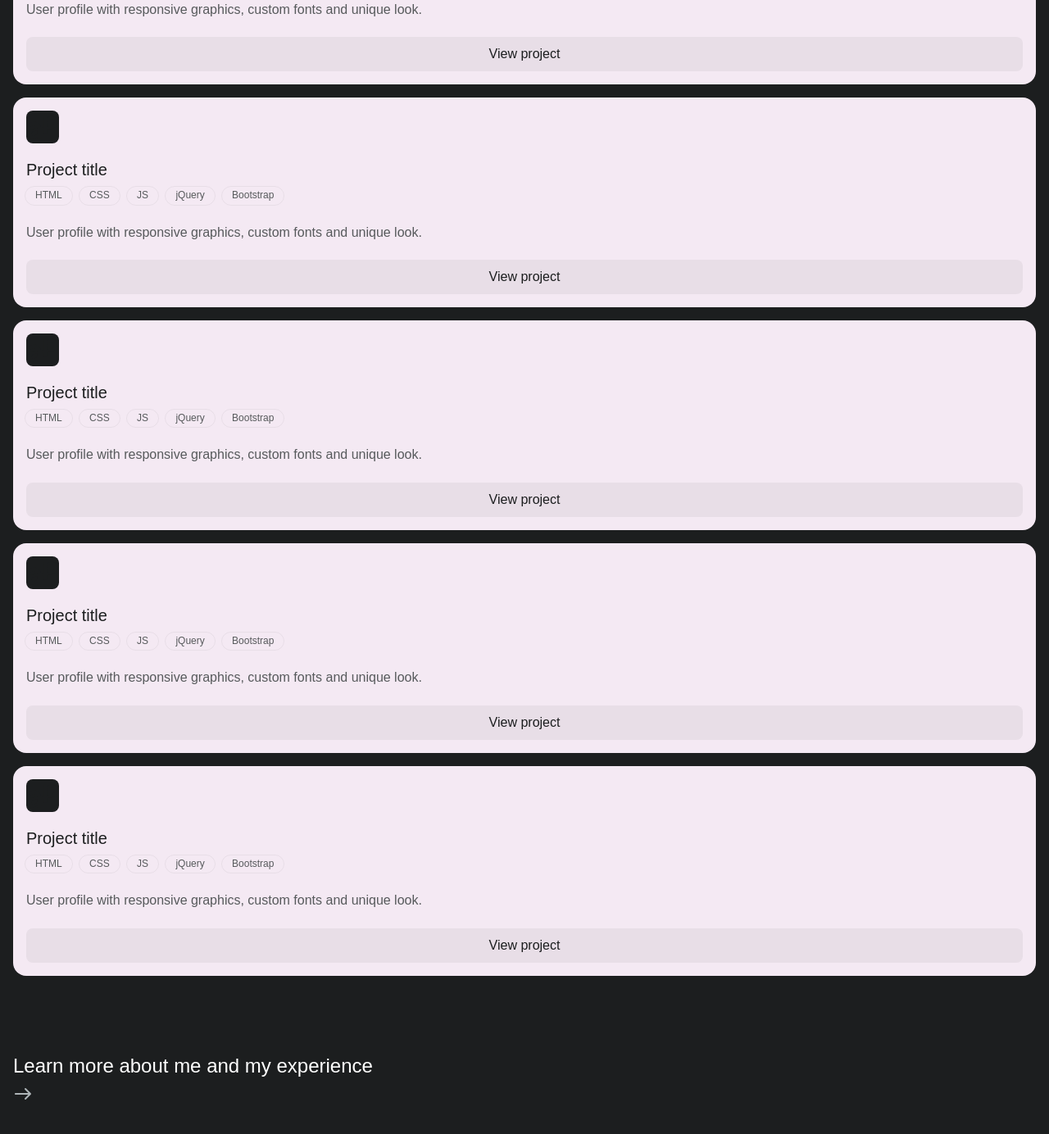
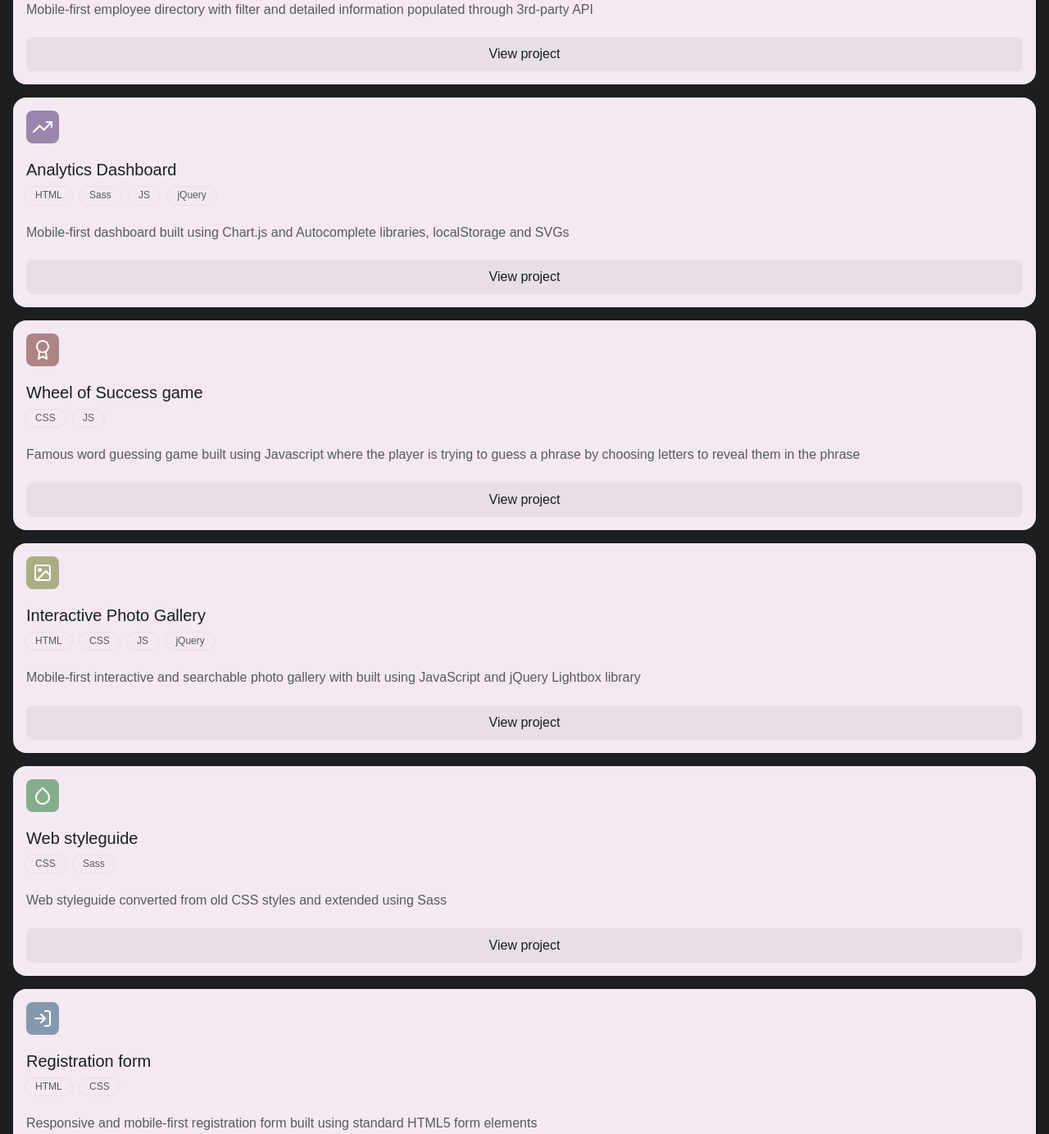
Before and after one commit to Anpoli13/Project_9_Portfolio_Anna_Politylo, a plain HTML site: page index.html in a window 1280 px wide. Shown: the part 513-1897 px from the top of the page at 82% size. Drawn offline with Linux system fonts and the light colour scheme; a web font is replaced by a local one.

Commit message:
add icons and content

```diff
--- a/index.html
+++ b/index.html
@@ -55,77 +55,80 @@
 
         <container class="projects">
 
-            <h2 class="label">Selected work</h2>
+            <h2 class="label">Selected projects</h2>
 
             <div class="card">
-                <img src="img/logo.svg" alt="" class="project-icon">
-                <h3>Project title</h2>
+                <img src="img/employee-directory-icon.svg" alt="employee-directory-icon" class="project-icon">
+                <h3>Employee Directory</h2>
+                <ul>
+                    <li>HTML</li>
+                    <li>Sass</li>
+                    <li>JS</li>
+                    <li>API</li>
+                </ul>
+                <p>Mobile-first employee directory with filter and detailed information populated through 3rd-party API</p>
+                <a href="https://employee-directory.politylo.xyz" target="_blank" class="card-btn">View project</a>
+            </div>
+
+            <div class="card">
+                <img src="img/analytics-dashbouard.svg" alt="analytics-dashbouard" class="project-icon">
+                <h3>Analytics Dashboard</h2>
+                <ul>
+                    <li>HTML</li>
+                    <li>Sass</li>
+                    <li>JS</li>
+                    <li>jQuery</li>
+                </ul>
+                <p>Mobile-first dashboard built using Chart.js and Autocomplete libraries, localStorage and SVGs</p>
+                <a href="https://webapp-dashboard.politylo.xyz" class="card-btn">View project</a>
+            </div>
+
+            <div class="card">
+                <img src="img/game-icon.svg" alt="game-icon" class="project-icon">
+                <h3>Wheel of Success game</h2>
+                <ul>
+                    <li>CSS</li>
+                    <li>JS</li>
+                </ul>
+                <p>Famous word guessing game built using Javascript where the player is trying to guess a phrase by choosing letters to reveal them in the phrase</p>
+                <a href="https://game-show-app.politylo.xyz" class="card-btn">View project</a>
+            </div>
+
+            <div class="card">
+                <img src="img/photo-gallery-icon.svg" alt="photo-gallery-icon" class="project-icon">
+                <h3>Interactive Photo Gallery</h2>
                 <ul>
                     <li>HTML</li>
                     <li>CSS</li>
                     <li>JS</li>
                     <li>jQuery</li>
-                    <li>Bootstrap</li>
                 </ul>
-                <p>User profile with responsive graphics, custom fonts and unique look.</p>
-                <a href="" target="_blank" class="card-btn">View project</a>
+                <p>Mobile-first interactive and searchable photo gallery with built using JavaScript and jQuery Lightbox library</p>
+                <a href="https://an-interactive-photo-gallery.politylo.xyz" class="card-btn">View project</a>
             </div>
 
             <div class="card">
-                <img src="img/logo.svg" alt="" class="project-icon">
-                <h3>Project title</h2>
+                <img src="img/styleguide-icon.svg" alt="styleguide-icon" class="project-icon">
+                <h3>Web styleguide</h2>
+                <ul>
+                    <li>CSS</li>
+                    <li>Sass</li>
+                </ul>
+                <p>Web styleguide converted from old CSS styles and extended using Sass</p>
+                <a href="https://web-style-guide.politylo.xyz" class="card-btn">View project</a>
+            </div>
+
+            <div class="card">
+                <img src="img/registration-form-icon.svg" alt="registration-form-icon" class="project-icon">
+                <h3>Registration form</h2>
                 <ul>
                     <li>HTML</li>
                     <li>CSS</li>
-                    <li>JS</li>
-                    <li>jQuery</li>
-                    <li>Bootstrap</li>
                 </ul>
-                <p>User profile with responsive graphics, custom fonts and unique look.</p>
-                <a href="" class="card-btn">View project</a>
+                <p>Responsive and mobile-first registration form built using standard HTML5 form elements</p>
+                <a href="https://registration-form.politylo.xyz" class="card-btn">View project</a>
             </div>
 
-            <div class="card">
-                <img src="img/logo.svg" alt="" class="project-icon">
-                <h3>Project title</h2>
-                <ul>
-                    <li>HTML</li>
-                    <li>CSS</li>
-                    <li>JS</li>
-                    <li>jQuery</li>
-                    <li>Bootstrap</li>
-                </ul>
-                <p>User profile with responsive graphics, custom fonts and unique look.</p>
-                <a href="" class="card-btn">View project</a>
-            </div>
-
-            <div class="card">
-                <img src="img/logo.svg" alt="" class="project-icon">
-                <h3>Project title</h2>
-                <ul>
-                    <li>HTML</li>
-                    <li>CSS</li>
-                    <li>JS</li>
-                    <li>jQuery</li>
-                    <li>Bootstrap</li>
-                </ul>
-                <p>User profile with responsive graphics, custom fonts and unique look.</p>
-                <a href="" class="card-btn">View project</a>
-            </div>
-
-            <div class="card">
-                <img src="img/logo.svg" alt="" class="project-icon">
-                <h3>Project title</h2>
-                <ul>
-                    <li>HTML</li>
-                    <li>CSS</li>
-                    <li>JS</li>
-                    <li>jQuery</li>
-                    <li>Bootstrap</li>
-                </ul>
-                <p>User profile with responsive graphics, custom fonts and unique look.</p>
-                <a href="" class="card-btn">View project</a>
-            </div>
         </container>
 
         <container class="cta">
--- a/scss/components/_icons.scss
+++ b/scss/components/_icons.scss
@@ -49,12 +49,12 @@
     }
 }
 
-.project-icon {
-    width: 40px;
-    height: 40px;
-    background-color: $gray-900;
-    border-radius: 8px;
-}
+// .project-icon {
+//     width: 40px;
+//     height: 40px;
+//     //background-color: $gray-900;
+//     border-radius: 8px;
+// }
 
 .arrow {
     margin-top: 8px;
```
Also changed, not shown: css/style.css, img/Frame 2.jpg (deleted), img/analytics-dashbouard.svg (added), img/arrow-right.svg (added), img/employee-directory-icon.svg (added), img/game-icon.svg (added), img/intro.jpg (deleted), img/photo-gallery-icon.svg (added), img/registration-form-icon.svg (added), img/shape.svg (deleted), img/styleguide-icon.svg (added), 1 other file.
